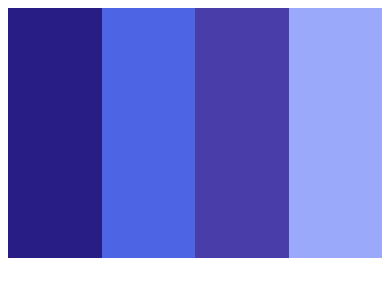
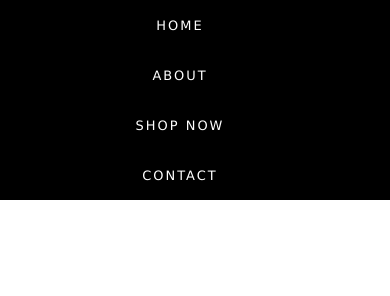
Before and after one commit to ragazziana/playingwithflexbox, a plain HTML site: page index.html in a window 390 px wide. Drawn offline with Linux system fonts and the light colour scheme.

Commit message:
responsive menu with media query

```diff
--- a/index.html
+++ b/index.html
@@ -9,10 +9,10 @@
 <body>
 
     <div class="container">
-        <div class="item1"></div>
-        <div class="item2"></div>
-        <div class="item3"></div>
-        <div class="item4"></div>
+        <div class="menu1">Home</div>
+        <div class="menu2">About</div>
+        <div class="menu3">Shop Now</div>
+        <div class="menu4">Contact</div>
     </div>
 
 
--- a/style.css
+++ b/style.css
@@ -1,29 +1,50 @@
-.container{
-    background-color: #d9d9d9;
-    width: 100%;
-    display: flex;
+html, body{
+    margin: 0;
+    padding: 0;
+    font-family: 'Lucida Sans', 'Lucida Sans Regular', 'Lucida Grande', 'Lucida Sans Unicode', Geneva, Verdana, sans-serif;
+    color: white;
+    text-transform: uppercase;
+    font-size: 0.9em;
+    letter-spacing: 2px;
 }
 
-.item1{
-    background-color: #281c85;
-    width: 250px;
-    height: 250px;
+.container{
+    display: flex;
+    background-color: black;
+    width: 100%;
+    height: 60px;
+    flex-direction: row;
+    justify-content: flex-end;
+    align-items: center;
 }
 
-.item2{
-    background-color: #4d64e4;
-    width: 250px;
-    height: 250px;
+.menu1{
+    padding-right: 30px;
 }
 
-.item3{
-    background-color: #493daa;
-    width: 250px;
-    height: 250px;
+.menu2{
+    padding-right: 30px;
+
 }
 
-.item4{
-    background-color: #9ba9fb;
-    width: 250px;
-    height: 250px;
+.menu3{
+    padding-right: 30px;
+
 }
+
+.menu4{
+    padding-right: 30px;
+
+}
+
+@media only screen and (max-width: 480px) {
+
+    .container{
+        display: flex;
+        background-color: black;
+        width: 100%;
+        height: 200px;
+        flex-direction: column;
+        justify-content: space-around;
+    }
+}
```
